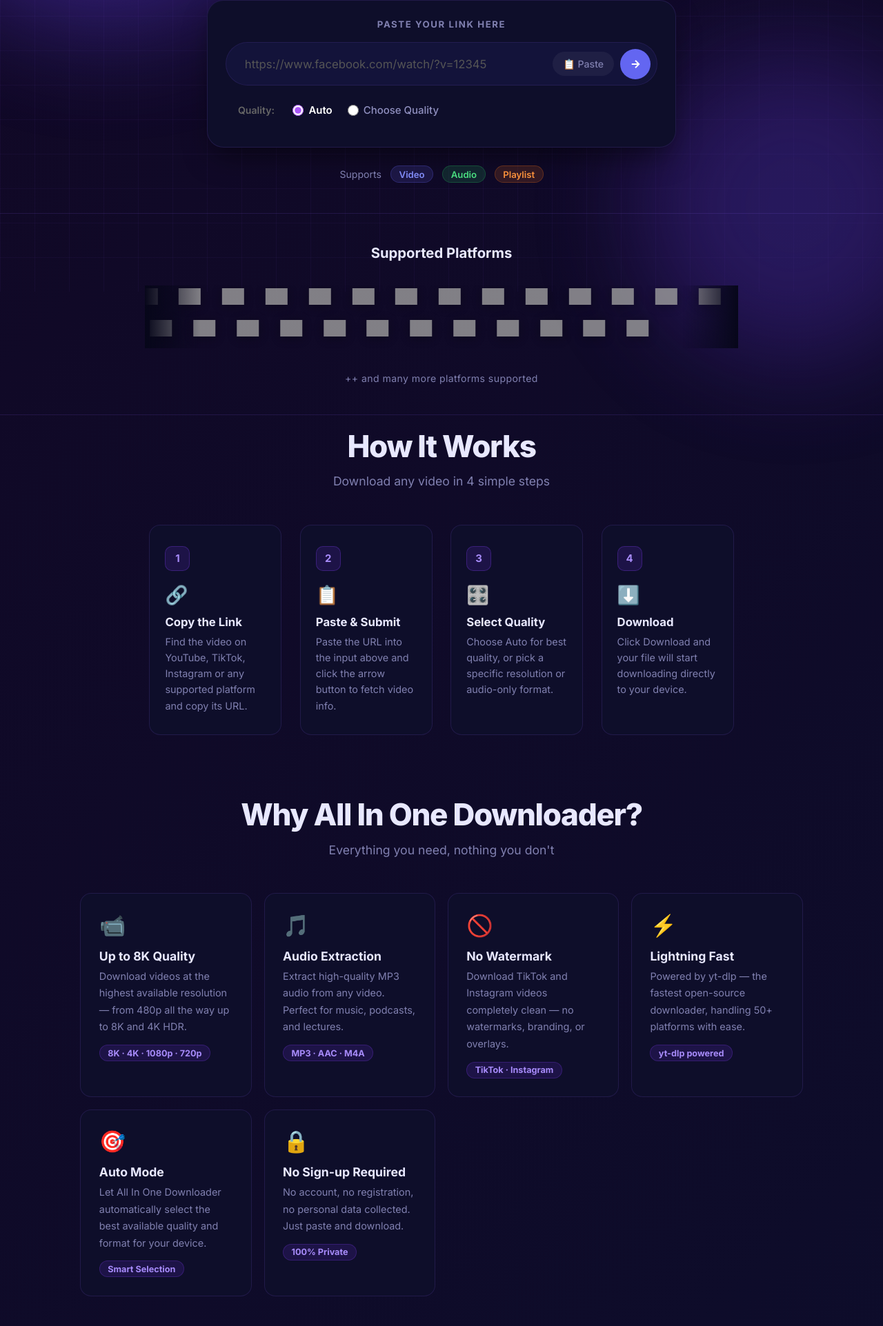
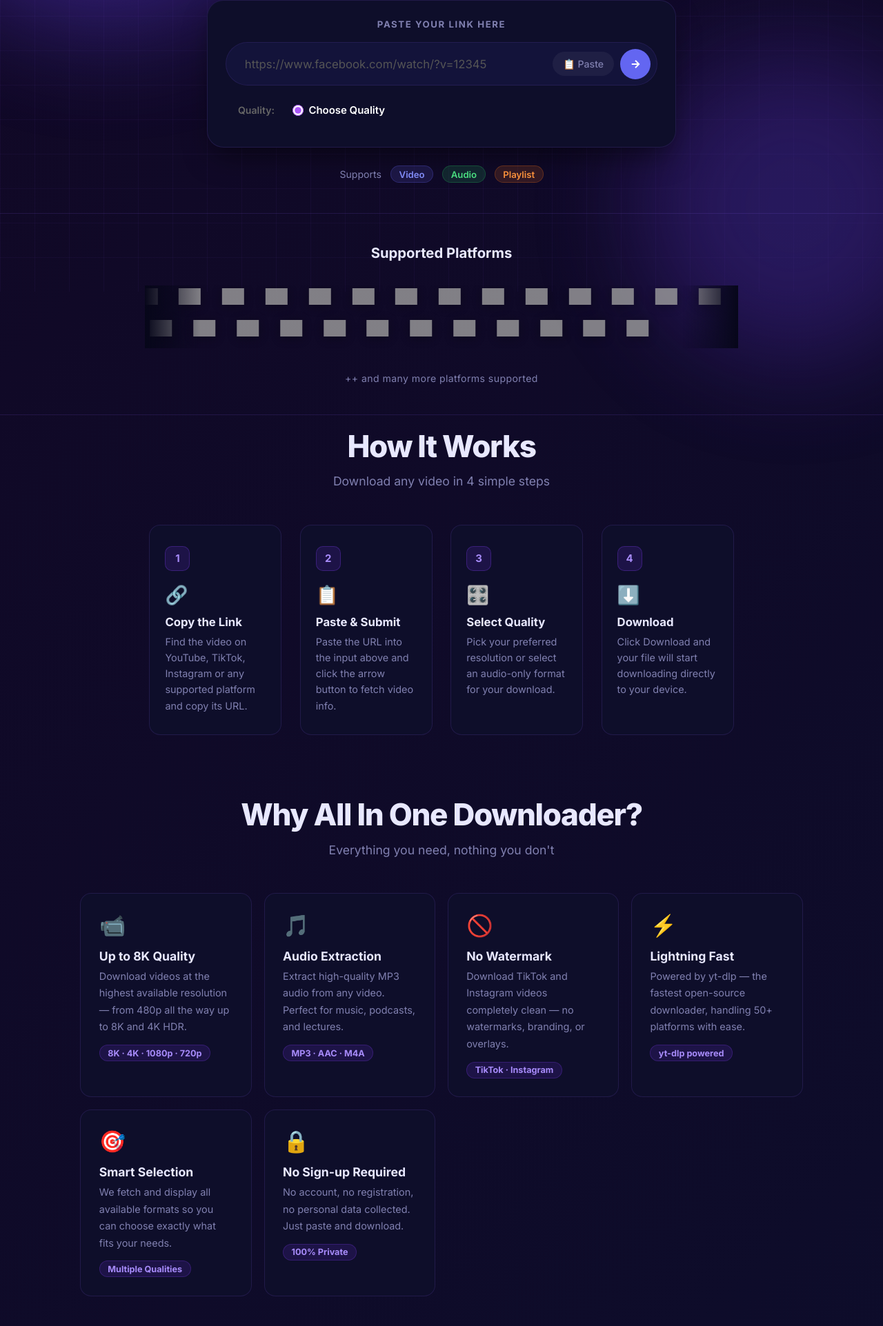
Before and after one commit to souravslg/Downfiles, a website with bundled scripts: page index.html in a window 1280 px wide. Shown: the part 377-2300 px from the top of the page at 69% size. Built offline with nearby package versions, Linux system fonts and the light colour scheme; grey boxes are pictures that could not be loaded.

Commit message:
Hide Auto quality option and make Choose Quality the default

```diff
--- a/index.html
+++ b/index.html
@@ -131,12 +131,12 @@
           <div class="quality-row">
             <span class="quality-label">Quality:</span>
             <div class="radio-group">
-              <label class="radio-opt">
-                <input type="radio" name="quality" id="quality-auto" value="auto" checked>
+              <label class="radio-opt" style="display: none;">
+                <input type="radio" name="quality" id="quality-auto" value="auto">
                 Auto
               </label>
               <label class="radio-opt">
-                <input type="radio" name="quality" id="quality-choose" value="choose">
+                <input type="radio" name="quality" id="quality-choose" value="choose" checked>
                 Choose Quality
               </label>
             </div>
@@ -256,7 +256,7 @@
           <div class="step-num">3</div>
           <span class="step-icon">🎛️</span>
           <div class="step-title">Select Quality</div>
-          <div class="step-desc">Choose Auto for best quality, or pick a specific resolution or audio-only format.</div>
+          <div class="step-desc">Pick your preferred resolution or select an audio-only format for your download.</div>
         </div>
         <div class="step-card hover-lift">
           <div class="step-num">4</div>
@@ -304,11 +304,10 @@
         </div>
         <div class="feature-card hover-lift">
           <span class="feature-icon">🎯</span>
-          <div class="feature-title">Auto Mode</div>
-          <div class="feature-desc">Let All In One Downloader automatically select the best available quality and format
-            for your
-            device.</div>
-          <span class="feature-badge">Smart Selection</span>
+          <div class="feature-title">Smart Selection</div>
+          <div class="feature-desc">We fetch and display all available formats so you can choose exactly what fits your
+            needs.</div>
+          <span class="feature-badge">Multiple Qualities</span>
         </div>
         <div class="feature-card hover-lift">
           <span class="feature-icon">🔒</span>
--- a/js/app.js
+++ b/js/app.js
@@ -20,7 +20,7 @@ const downloadBtn = document.getElementById('download-btn');
 const audioBtn = document.getElementById('audio-btn');
 
 let currentInfo = null;
-let selectedFormatId = 'auto';
+let selectedFormatId = '';
 
 // Init
 document.addEventListener('DOMContentLoaded', () => {
@@ -80,7 +80,7 @@ async function handleSubmit() {
         }
 
         currentInfo = data;
-        selectedFormatId = 'auto';
+        selectedFormatId = '';
         renderResult(data);
     } catch (err) {
         showError('Could not connect to server. Make sure the server is running.');
@@ -142,8 +142,16 @@ function renderResult(info) {
       `).join('');
         }
 
-        qualityGrid.innerHTML = html || '<p style="color:var(--text-muted);font-size:0.875rem">No format list available — Auto mode will pick the best quality.</p>';
+        qualityGrid.innerHTML = html || '<p style="color:var(--text-muted);font-size:0.875rem">No format list available — We will fetch the best available quality for you.</p>';
         qualityGrid.style.display = qualityChoose?.checked ? 'grid' : 'none';
+
+        // Auto-select first format if available
+        if (qualityChoose?.checked) {
+            const firstBtn = qualityGrid.querySelector('.quality-btn');
+            if (firstBtn) {
+                firstBtn.click();
+            }
+        }
     }
 
     if (resultPanel) {
```
Also changed, not shown: guide.html (+5 -5 lines), README.md.
